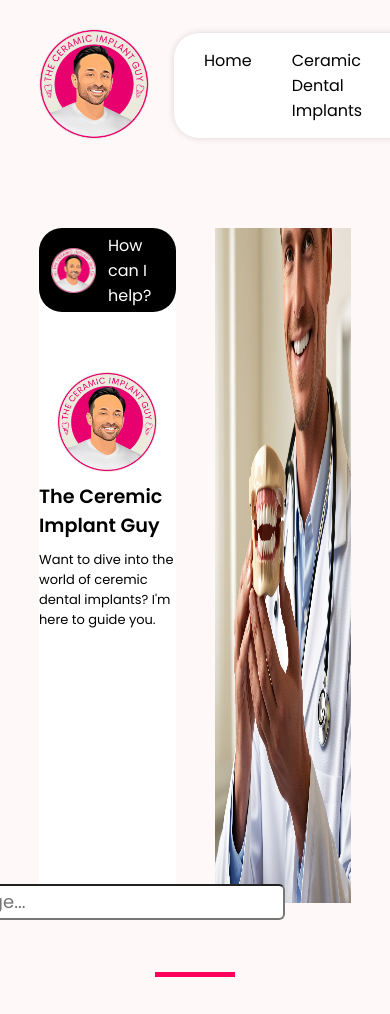
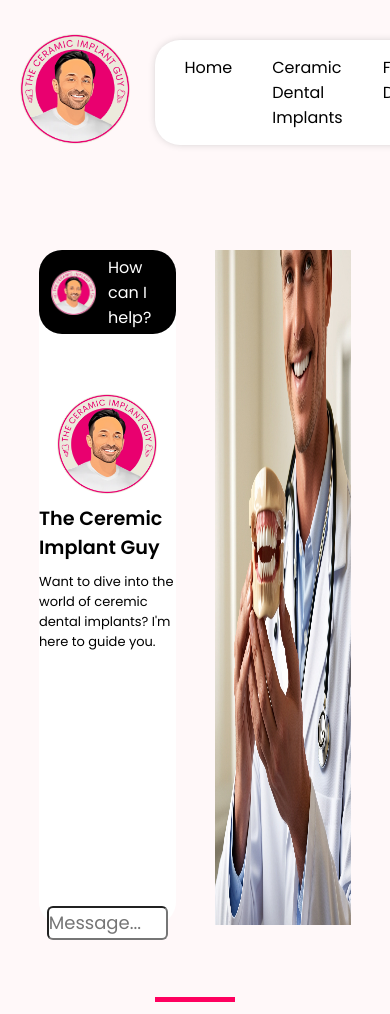
Before and after one commit to Kunal-sharma809/Ceramic-Implant-Guy-Website, a plain HTML site: page index.html in a window 390 px wide. Shown: the top 1014 px of the page. Drawn offline with Linux system fonts and the light colour scheme.

Commit message:
Update index.html

```diff
--- a/index.html
+++ b/index.html
@@ -10,9 +10,9 @@
 
 <body>
     <nav>
-        <div class="logo">
+        <span class="logo">
             <img src="assets/Logo 2.png" alt="">
-        </div>
+        </span>
         <div class="list">
             <ul>
                 <a href="">
@@ -145,7 +145,7 @@
 
     <div class="seperation"></div>
 
-    <seperation class="fourth">
+    <section class="fourth">
         <div class="question2">
             <div class="heading3">Why Choose Us?</div>
             <div class="choosedescription">Lorem ipsum dolor sit amet consectetur adipisicing elit. Asperiores suscipit
@@ -155,7 +155,7 @@
                 fuga.</div>
         </div>
         <div class="choosephoto"><img class="choosephoto1" src="assets/photo5.jpg" alt=""></div>
-    </seperation>
+    </section>
     <div class="find heading2">Testimonials</div>
     <section class="fifth">
 
--- a/style.css
+++ b/style.css
@@ -1,6 +1,10 @@
 @import url('https://fonts.googleapis.com/css2?family=Poppins:ital,wght@0,100;0,200;0,300;0,400;0,500;0,600;0,700;0,800;0,900;1,100;1,200;1,300;1,400;1,500;1,600;1,700;1,800;1,900&display=swap');
 
-
+* {
+    padding: 0;
+    margin: 0;
+    font-family: 'Poppins', sans-serif;
+}
 
 body {
     background-color: #fff0f26e;
@@ -8,10 +12,11 @@ body {
 
 nav {
     display: flex;
-    justify-content: space-around;
+    justify-content: space-between;
     max-width: 80vw;
     margin: auto auto;
     align-items: center;
+    padding: 15px;
 }
 
 
@@ -138,7 +143,7 @@ nav ul a:hover {
 }
 
 .message {
-    width: 500px;
+    width: 30vw;
     height: 30px;
     border-radius: 6px;
     font-size: 18px;
@@ -412,7 +417,7 @@ nav ul a:hover {
     display: flex;
     margin: 40px 90px;
     flex-wrap: wrap;
-    justify-content
+    justify-content:center;
 }
 
 .review{
@@ -499,3 +504,11 @@ nav ul a:hover {
     text-decoration: none;
 
 }
+
+@media screen and (max-width: 1200px) {
+
+    nav{
+        max-width: 90vw;
+    }
+
+}
```
